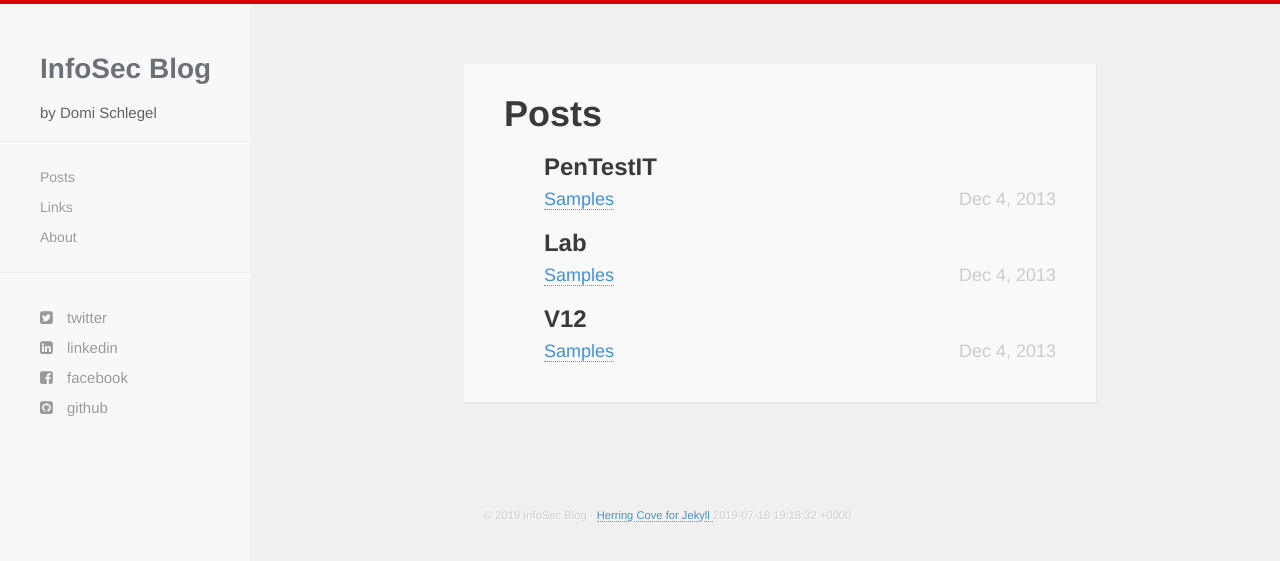
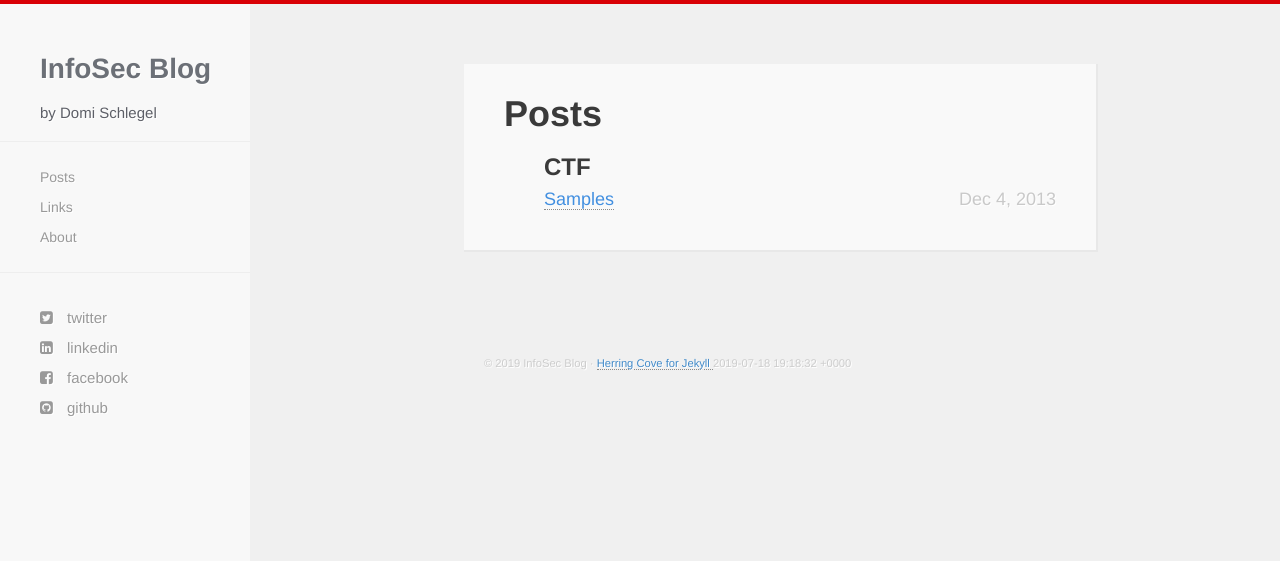
Before and after one commit to PhaNDoMs/PhaNDoMs.github.io, a Jekyll site: the page built from posts.html, in a window 1280 px wide. Shown: the top 561 px of the page. Built offline with Jekyll 4.4.1, drawn with Linux system fonts in a browser that asks for light colours; nearby versions of some CDN libraries; Markdown is read by kramdown in place of the engine named in the settings.

Commit message:
Update 2013-12-04-Samples.markdown

```diff
--- a/_posts/2013-12-04-Samples.markdown
+++ b/_posts/2013-12-04-Samples.markdown
@@ -1,6 +1,7 @@
 ---
 title: Samples
-categories: PenTestIT Lab V12
+categories: CTF
+tags: "Test Lab by PenTestIT"
 ---
 
 # Samples
```
